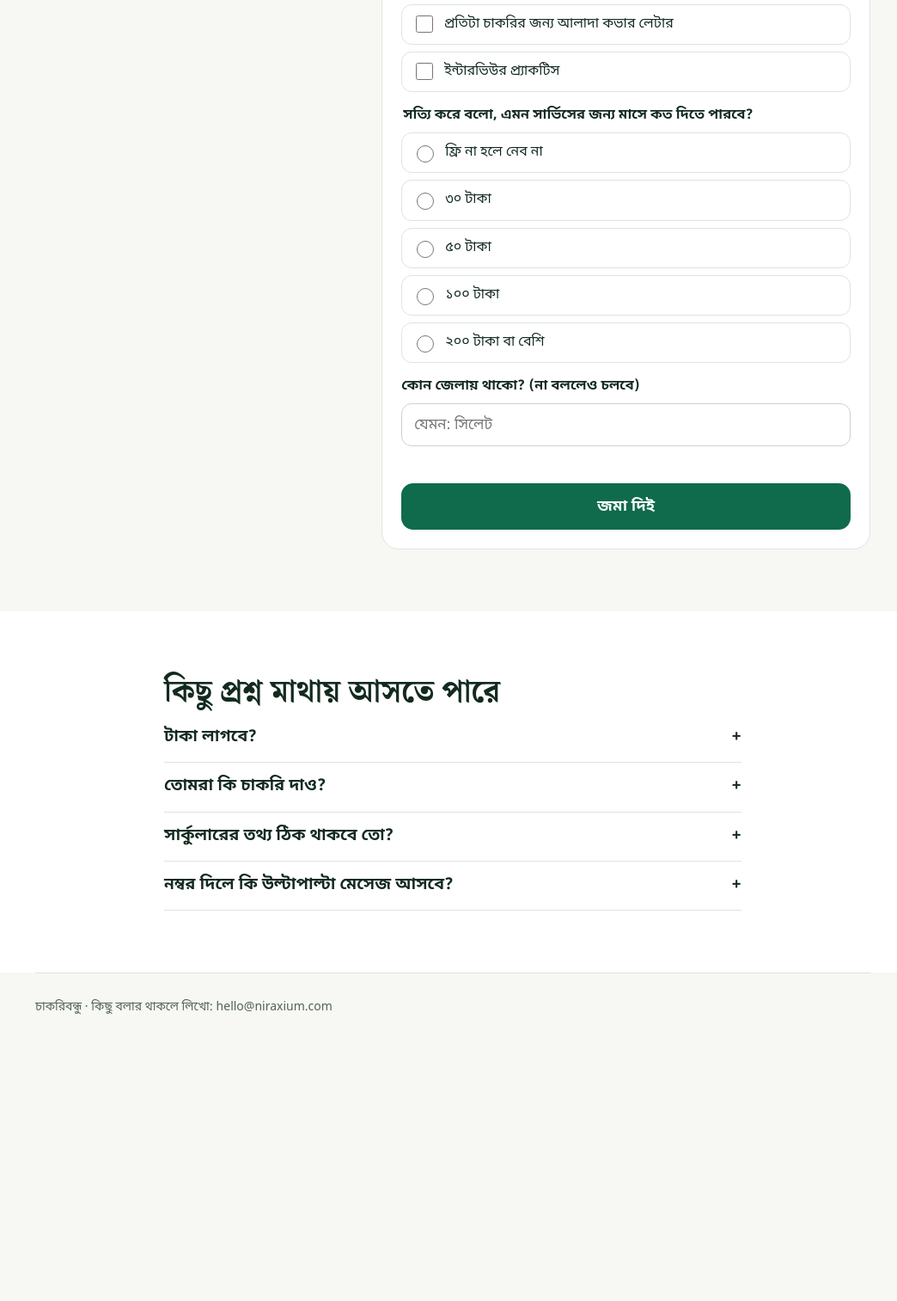
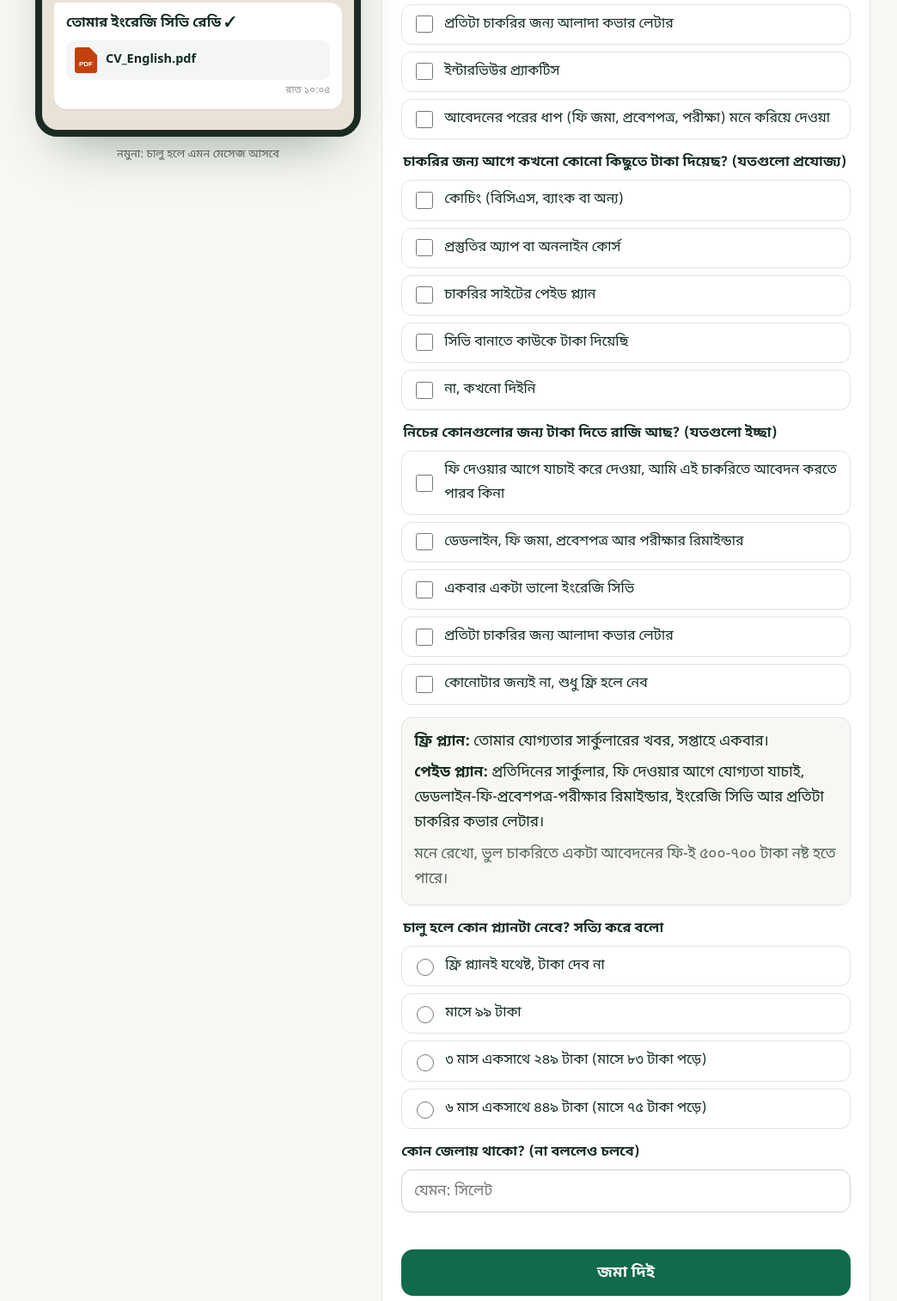
Before and after one commit to MonemChowdhury/chakoribondhu, a plain HTML site: page index.html in a window 1280 px wide. Shown: the part 3289-4802 px from the top of the page at 86% size, without its empty margins (113-1157 px from the left). Before the commit the page ends 4519 px from the top, so only its background shows below. Drawn offline with Linux system fonts and the light colour scheme.

Commit message:
Survey v3: clear intent, plan-based prices (free / 99 / 249 for 3m / 449 for 6m), paid-before and would-pay-for questions
Co-Authored-By: Claude Opus 5.5 <noreply@anthropic.com>
Claude-Session: https://claude.ai/code/session_01945ztkdEHoK6CuQUrthCSZ

```diff
--- a/index.html
+++ b/index.html
@@ -176,8 +176,9 @@ footer{padding:28px 0 46px;color:var(--muted);font-size:14px;border-top:1px soli
     <div class="why">
       <h3 style="font-size:24px">দুইটা কথা বলি</h3>
       <p style="margin-top:12px">আমরা এমন একটা জিনিস বানাতে চাই, যেটা তোমার পড়াশোনা আর জেলার সাথে মেলে এমন নতুন সার্কুলার এলেই হোয়াটসঅ্যাপে জানিয়ে দেবে, আর লাস্ট ডেটের আগে একবার মনে করিয়ে দেবে। সাথে বাংলায় তথ্য দিলেই একটা গোছানো ইংরেজি সিভি।</p>
-      <p style="margin-top:12px">কিন্তু বানানোর আগে তোমাদের মুখ থেকে শুনতে চাই, আসলে কোনটা দরকার। এক মিনিট লাগবে, টাকা-পয়সার কোনো ব্যাপার নেই।</p>
-      <p style="margin-top:12px">যারা সার্ভে দেবে, চালু হলে তাদের প্রথম মাস ফ্রি। আর নম্বরটা অন্য কোথাও যাবে না।</p>
+      <p style="margin-top:12px"><b>আমাদের উদ্দেশ্যটা সোজা:</b> অনেক চাকরিতে শুধু আবেদনের ফি-ই ৫০০-৭০০ টাকা। ভুল সার্কুলারে টাকা নষ্ট না হোক, আর ঠিক সার্কুলারটা যেন ডেট পার হয়ে না যায়। তুমি শুধু প্রস্তুতিতে মন দাও, খোঁজাখুঁজির কাজটা আমরা করি।</p>
+      <p style="margin-top:12px">আমাদের ইচ্ছা, তোমার যোগ্যতার সার্কুলারের খবর সবার জন্য ফ্রি রাখা। বাড়তি কিছু কাজ, যেমন আবেদনের আগে যোগ্যতা যাচাই আর সিভি বানানো, এগুলোর জন্য হয়তো অল্প টাকা লাগবে। কত টাকা, সেটা তোমাদের উত্তর দেখেই ঠিক করব।</p>
+      <p style="margin-top:12px">সার্ভে দিতে টাকা লাগবে না, এক মিনিট লাগবে। যারা সার্ভে দেবে, চালু হলে তাদের প্রথম মাস ফ্রি। আর নম্বরটা অন্য কোথাও যাবে না।</p>
     </div>
     <div>
       <div class="phone" aria-label="নমুনা মেসেজ">
@@ -210,13 +211,30 @@ footer{padding:28px 0 46px;color:var(--muted);font-size:14px;border-top:1px soli
         <label><input type="checkbox" name="want" value="reminders"> লাস্ট ডেটের আগে রিমাইন্ডার</label>
         <label><input type="checkbox" name="want" value="english-cv"> বাংলায় বললে ইংরেজি সিভি বানিয়ে দেওয়া</label>
         <label><input type="checkbox" name="want" value="cover-letter"> প্রতিটা চাকরির জন্য আলাদা কভার লেটার</label>
-        <label><input type="checkbox" name="want" value="interview-practice"> ইন্টারভিউর প্র্যাকটিস</label></div></fieldset>
-      <fieldset><legend>সত্যি করে বলো, এমন সার্ভিসের জন্য মাসে কত দিতে পারবে?</legend><div class="opts">
-        <label><input type="radio" name="price" value="free-only"> ফ্রি না হলে নেব না</label>
-        <label><input type="radio" name="price" value="30"> ৩০ টাকা</label>
-        <label><input type="radio" name="price" value="50"> ৫০ টাকা</label>
-        <label><input type="radio" name="price" value="100"> ১০০ টাকা</label>
-        <label><input type="radio" name="price" value="200+"> ২০০ টাকা বা বেশি</label></div></fieldset>
+        <label><input type="checkbox" name="want" value="interview-practice"> ইন্টারভিউর প্র্যাকটিস</label>
+        <label><input type="checkbox" name="want" value="after-apply"> আবেদনের পরের ধাপ (ফি জমা, প্রবেশপত্র, পরীক্ষা) মনে করিয়ে দেওয়া</label></div></fieldset>
+      <fieldset><legend>চাকরির জন্য আগে কখনো কোনো কিছুতে টাকা দিয়েছ? (যতগুলো প্রযোজ্য)</legend><div class="opts">
+        <label><input type="checkbox" name="paidbefore" value="coaching"> কোচিং (বিসিএস, ব্যাংক বা অন্য)</label>
+        <label><input type="checkbox" name="paidbefore" value="prep-app"> প্রস্তুতির অ্যাপ বা অনলাইন কোর্স</label>
+        <label><input type="checkbox" name="paidbefore" value="job-site"> চাকরির সাইটের পেইড প্ল্যান</label>
+        <label><input type="checkbox" name="paidbefore" value="cv-service"> সিভি বানাতে কাউকে টাকা দিয়েছি</label>
+        <label><input type="checkbox" name="paidbefore" value="never"> না, কখনো দিইনি</label></div></fieldset>
+      <fieldset><legend>নিচের কোনগুলোর জন্য টাকা দিতে রাজি আছ? (যতগুলো ইচ্ছা)</legend><div class="opts">
+        <label><input type="checkbox" name="paywant" value="eligibility"> ফি দেওয়ার আগে যাচাই করে দেওয়া, আমি এই চাকরিতে আবেদন করতে পারব কিনা</label>
+        <label><input type="checkbox" name="paywant" value="reminders"> ডেডলাইন, ফি জমা, প্রবেশপত্র আর পরীক্ষার রিমাইন্ডার</label>
+        <label><input type="checkbox" name="paywant" value="cv"> একবার একটা ভালো ইংরেজি সিভি</label>
+        <label><input type="checkbox" name="paywant" value="cover-letter"> প্রতিটা চাকরির জন্য আলাদা কভার লেটার</label>
+        <label><input type="checkbox" name="paywant" value="none"> কোনোটার জন্যই না, শুধু ফ্রি হলে নেব</label></div></fieldset>
+      <div class="plans" style="border:1px solid var(--line);border-radius:12px;padding:14px;background:var(--bg)">
+        <p><b>ফ্রি প্ল্যান:</b> তোমার যোগ্যতার সার্কুলারের খবর, সপ্তাহে একবার।</p>
+        <p style="margin-top:8px"><b>পেইড প্ল্যান:</b> প্রতিদিনের সার্কুলার, ফি দেওয়ার আগে যোগ্যতা যাচাই, ডেডলাইন-ফি-প্রবেশপত্র-পরীক্ষার রিমাইন্ডার, ইংরেজি সিভি আর প্রতিটা চাকরির কভার লেটার।</p>
+        <p style="margin-top:8px;color:var(--muted)">মনে রেখো, ভুল চাকরিতে একটা আবেদনের ফি-ই ৫০০-৭০০ টাকা নষ্ট হতে পারে।</p>
+      </div>
+      <fieldset><legend>চালু হলে কোন প্ল্যানটা নেবে? সত্যি করে বলো</legend><div class="opts">
+        <label><input type="radio" name="price" value="free-only"> ফ্রি প্ল্যানই যথেষ্ট, টাকা দেব না</label>
+        <label><input type="radio" name="price" value="99-1m"> মাসে ৯৯ টাকা</label>
+        <label><input type="radio" name="price" value="249-3m"> ৩ মাস একসাথে ২৪৯ টাকা (মাসে ৮৩ টাকা পড়ে)</label>
+        <label><input type="radio" name="price" value="449-6m"> ৬ মাস একসাথে ৪৪৯ টাকা (মাসে ৭৫ টাকা পড়ে)</label></div></fieldset>
       <label>কোন জেলায় থাকো? (না বললেও চলবে)<input name="district" placeholder="যেমন: সিলেট"></label>
       <input type="hidden" name="source" value="">
       <input type="hidden" name="birthyear" value="">
@@ -230,7 +248,7 @@ footer{padding:28px 0 46px;color:var(--muted);font-size:14px;border-top:1px soli
 <section class="band alt">
   <div class="wrap" style="max-width:800px">
     <h2>কিছু প্রশ্ন মাথায় আসতে পারে</h2>
-    <details><summary>টাকা লাগবে?</summary><p>না, এক টাকাও না। দামের প্রশ্নটা রেখেছি যাতে পরে এমন দাম ঠিক করতে পারি, যেটা সবার সাধ্যের মধ্যে থাকে।</p></details>
+    <details><summary>টাকা লাগবে?</summary><p>সার্ভে দিতে এক টাকাও লাগবে না। চালু হলে আমাদের ইচ্ছা সার্কুলারের খবর ফ্রি রাখা। বাড়তি কাজগুলোর (যোগ্যতা যাচাই, সিভি, কভার লেটার) জন্য অল্প টাকা লাগতে পারে। দামের প্রশ্নগুলো রেখেছি যাতে এমন দাম ঠিক করতে পারি, যেটা সবার সাধ্যের মধ্যে থাকে।</p></details>
     <details><summary>তোমরা কি চাকরি দাও?</summary><p>না, আমরা চাকরি দিই না, কাউকে চাকরির গ্যারান্টিও দিই না। কাজটা শুধু এটুকু: পত্রিকা আর অফিসিয়াল সাইটে যে সার্কুলারগুলো আসে, সেগুলো তোমার যোগ্যতার সাথে মিলিয়ে সময়মতো জানানো, আর আবেদনটা গুছিয়ে দিতে সাহায্য করা।</p></details>
     <details><summary>সার্কুলারের তথ্য ঠিক থাকবে তো?</summary><p>পত্রিকায় ছাপা খবর আর অফিসিয়াল বিজ্ঞপ্তি মিলিয়ে তবেই পাঠাব। প্রতিটা মেসেজে আসল লিংক থাকবে, চাইলে নিজে একবার দেখে নিতে পারবে।</p></details>
     <details><summary>নম্বর দিলে কি উল্টাপাল্টা মেসেজ আসবে?</summary><p>না। নম্বরটা কাউকে দেব না, বিক্রিও করব না। শুধু এই সার্ভিসের খবর জানাতেই ব্যবহার হবে।</p></details>
@@ -296,7 +314,7 @@ const q=new URLSearchParams(location.search);
 f.source.value=[q.get('utm_source'),q.get('utm_campaign'),q.get('utm_content')].filter(Boolean).join(' / ')||document.referrer||'direct';
 if(META_PIXEL_ID){ !function(f,b,e,v,n,t,s){if(f.fbq)return;n=f.fbq=function(){n.callMethod?n.callMethod.apply(n,arguments):n.queue.push(arguments)};if(!f._fbq)f._fbq=n;n.push=n;n.loaded=!0;n.version='2.0';n.queue=[];t=b.createElement(e);t.async=!0;t.src=v;s=b.getElementsByTagName(e)[0];s.parentNode.insertBefore(t,s)}(window,document,'script','https://connect.facebook.net/en_US/fbevents.js'); fbq('init',META_PIXEL_ID); fbq('track','PageView'); }
 f.addEventListener('submit',async e=>{ e.preventDefault(); err.textContent='';
-  const fd=new FormData(f), data=Object.fromEntries(fd); data.jobtype=fd.getAll('jobtype').join(', '); data.want=fd.getAll('want').join(', '); data.page='chakribondhu'; data.time=new Date().toISOString();
+  const fd=new FormData(f), data=Object.fromEntries(fd); data.jobtype=fd.getAll('jobtype').join(', '); data.want=fd.getAll('want').join(', '); data.paidbefore=fd.getAll('paidbefore').join(', '); data.paywant=fd.getAll('paywant').join(', '); data.page='chakribondhu'; data.time=new Date().toISOString();
   const c=(data.contact||'').trim();
   if(!/^(\+?88)?01[3-9]\d{8}$/.test(c.replace(/[\s-]/g,'')) && !/^[^@\s]+@[^@\s]+\.[^@\s]+$/.test(c)){ err.textContent='নম্বরটা ঠিক আছে তো? 01 দিয়ে ১১ ডিজিট, নাহলে একটা ইমেইল দাও।'; f.contact.focus(); return; }
   if(!FORM_ENDPOINT){ err.textContent='সার্ভেটা এখনো চালু হয়নি, একটু পরে আবার চেষ্টা করো।'; return; }
```
Also changed, not shown: 1 other file.
